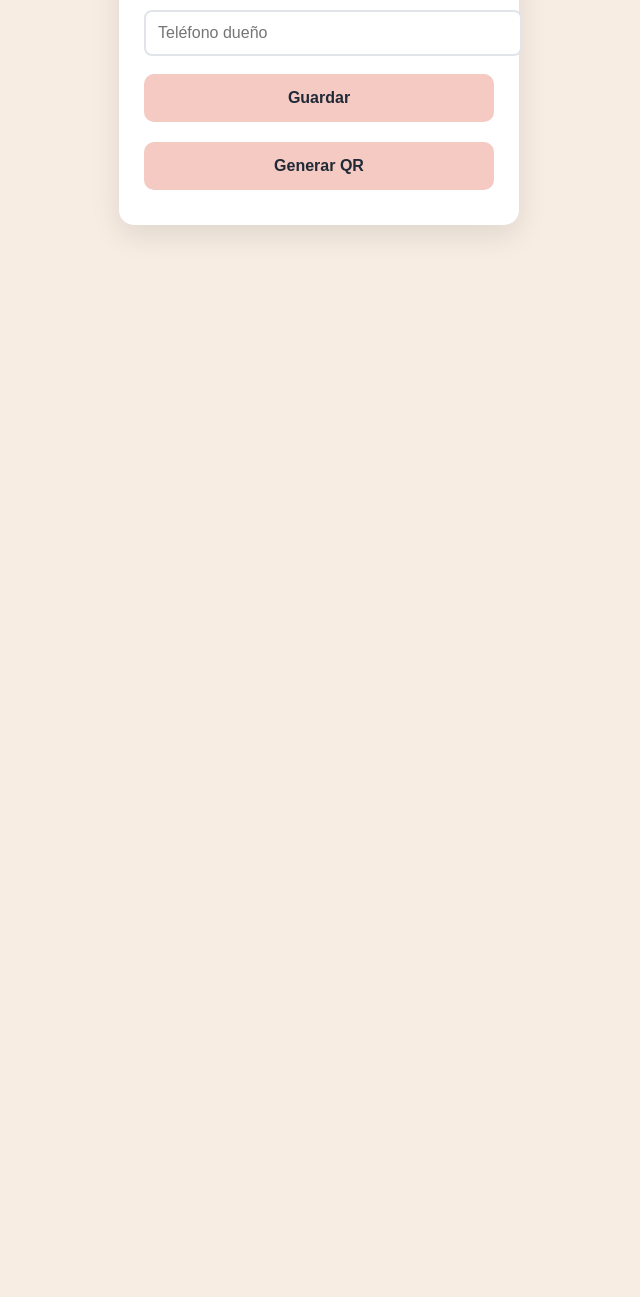
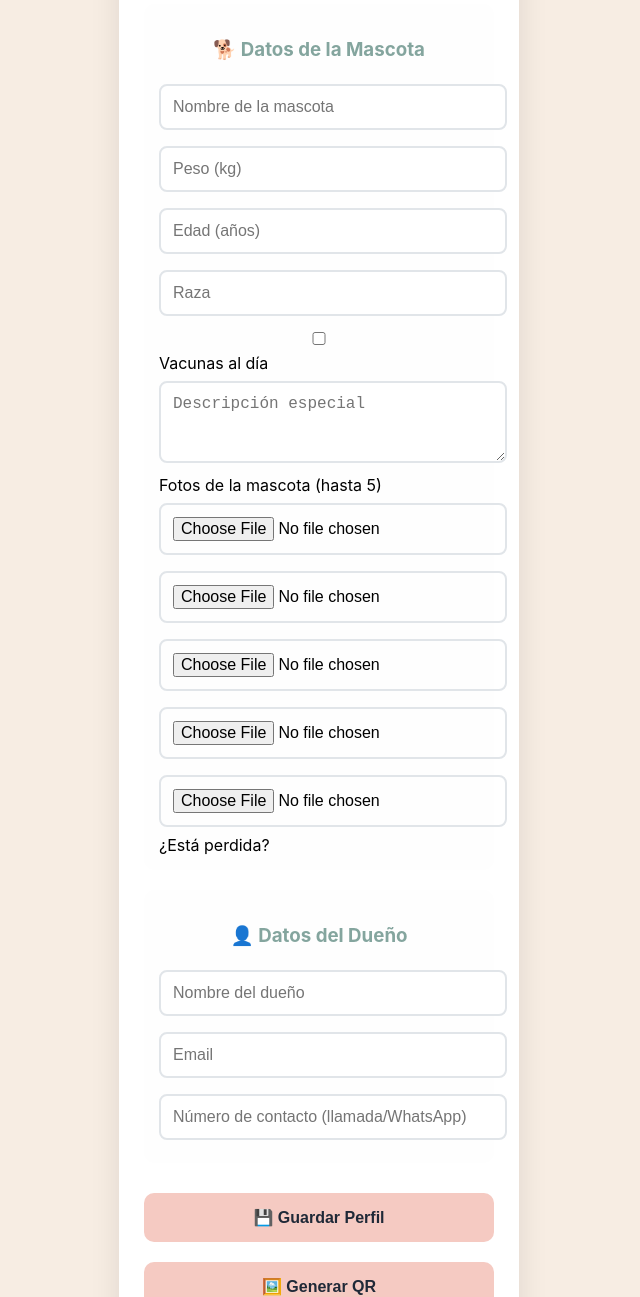
Before and after one commit to samirignaciosb-art/UbiPet, a plain HTML site: page perfil.html in a window 1280 px wide. Shown: the part 180-1477 px from the top of the page, without its empty margins (321-961 px from the left). Before the commit the page ends 800 px from the top, so only its background shows below. Drawn offline with Linux system fonts and the light colour scheme.

Commit message:
Update perfil.html

```diff
--- a/perfil.html
+++ b/perfil.html
@@ -2,23 +2,64 @@
 <html lang="es">
 <head>
 <meta charset="UTF-8">
-<title>Perfil Mascota</title>
+<meta name="viewport" content="width=device-width, initial-scale=1.0">
+<title>PetFinder - Perfil</title>
 <link rel="stylesheet" href="css/estilos.css">
 </head>
 <body>
 
 <div class="container">
-    <h1>🐶 Perfil Mascota</h1>
+    <div class="logo-container">
+        <img src="img/logo.svg" alt="PetFinder Logo">
+    </div>
 
-    <input type="text" id="nombreMascota" placeholder="Nombre mascota">
-    <input type="text" id="telefono" placeholder="Teléfono dueño">
+    <h1>🐶 Perfil de mi Mascota</h1>
 
-    <button onclick="guardarPerfil()">Guardar</button>
-    <button onclick="generarQR()">Generar QR</button>
+    <!-- Datos de la Mascota -->
+    <div class="seccion">
+        <h3>🐕 Datos de la Mascota</h3>
+        <input type="text" id="nombreMascota" placeholder="Nombre de la mascota">
+        <input type="number" id="peso" placeholder="Peso (kg)" step="0.1">
+        <input type="number" id="edad" placeholder="Edad (años)">
+        <input type="text" id="raza" placeholder="Raza">
+        <label><input type="checkbox" id="vacunas"> Vacunas al día</label>
+        <textarea id="descripcion" placeholder="Descripción especial" rows="3"></textarea>
 
-    <div id="qrSection" class="hidden">
-        <img id="qrImg">
-        <div id="urlPerfil"></div>
+        <!-- Fotos -->
+        <label>Fotos de la mascota (hasta 5)</label>
+        <input type="file" id="foto1" accept="image/*">
+        <input type="file" id="foto2" accept="image/*">
+        <input type="file" id="foto3" accept="image/*">
+        <input type="file" id="foto4" accept="image/*">
+        <input type="file" id="foto5" accept="image/*">
+
+        <!-- Toggle pérdida -->
+        <div class="perdida-toggle">
+            <label>¿Está perdida?</label>
+            <div class="toggle" onclick="togglePerdida()" id="togglePerdida">
+                <div class="toggle-circle" id="toggleCircle"></div>
+            </div>
+        </div>
+        <input type="hidden" id="estaPerdida" value="false">
+    </div>
+
+    <!-- Datos del Dueño -->
+    <div class="seccion">
+        <h3>👤 Datos del Dueño</h3>
+        <input type="text" id="nombreDueno" placeholder="Nombre del dueño">
+        <input type="email" id="emailDueno" placeholder="Email">
+        <input type="tel" id="telefono" placeholder="Número de contacto (llamada/WhatsApp)">
+    </div>
+
+    <button onclick="guardarPerfil()">💾 Guardar Perfil</button>
+    <button onclick="generarQR()">🖼️ Generar QR</button>
+
+    <!-- QR -->
+    <div class="qr-container hidden" id="qrSection">
+        <h3>QR para placa (¡Imprime esto!)</h3>
+        <img id="qrImg" style="width:200px;height:200px;border:2px solid #ddd;border-radius:10px;">
+        <div id="urlPerfil" style="word-break: break-all; margin: 10px 0;"></div>
+        <button onclick="copiarURL()" style="background: #f59e0b;">📋 Copiar URL</button>
     </div>
 </div>
 
```
